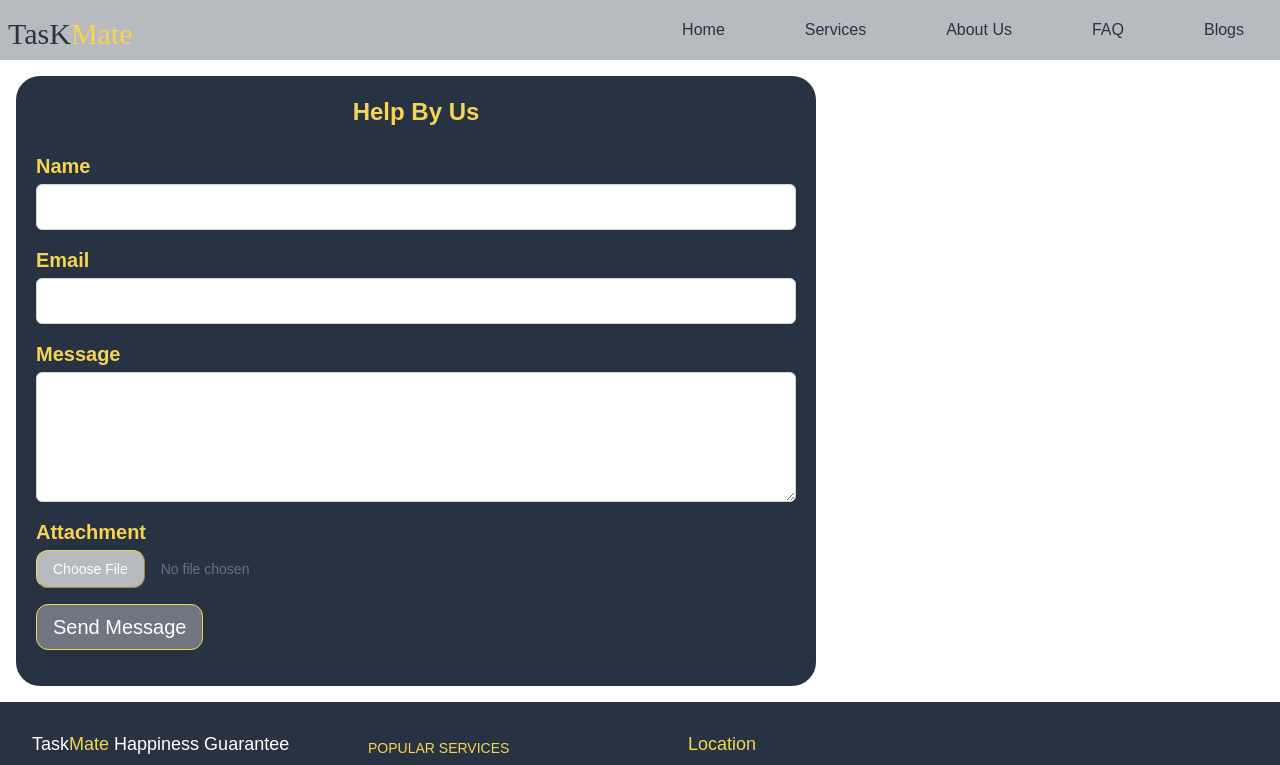
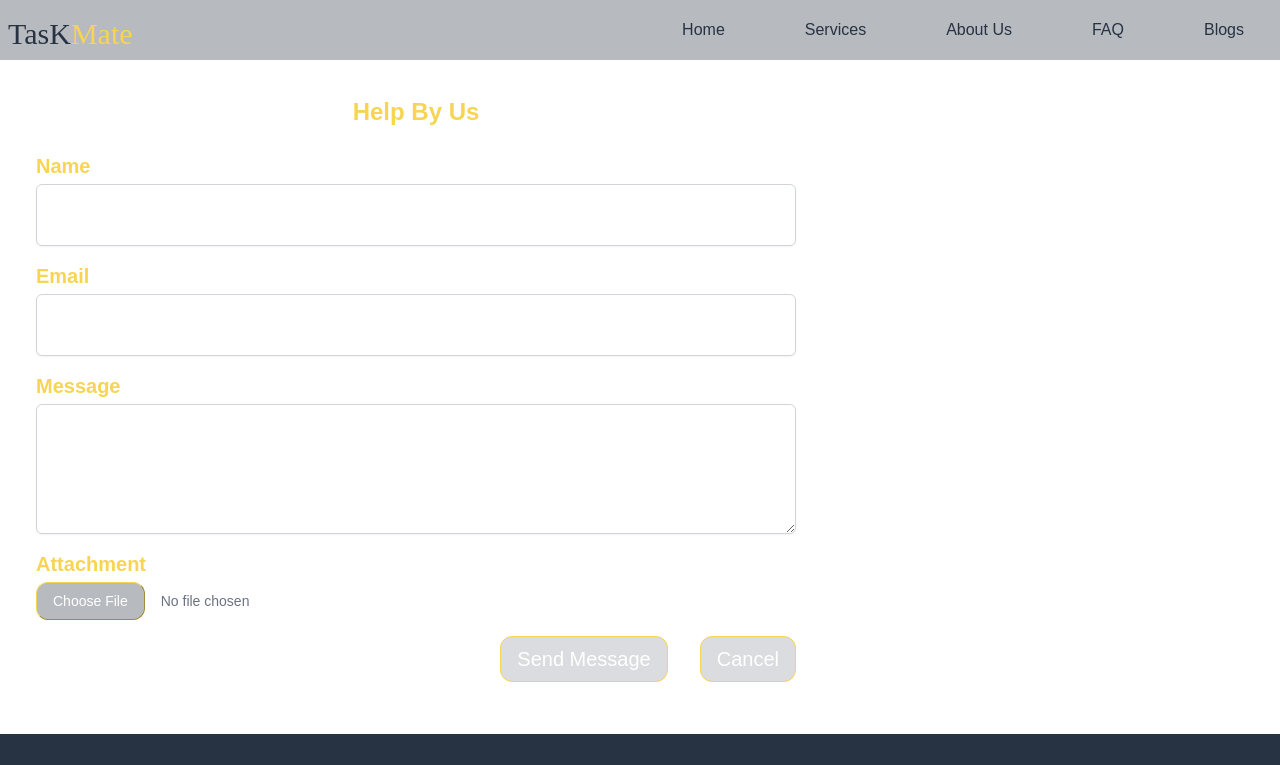
Before and after one commit to shreyathummar71/TaskMate_Frontend, a React (Vite) app: page /custHelpByUs in a window 1280 px wide. Shown: the top 765 px of the page. Built offline with nearby package versions, Linux system fonts and the light colour scheme; a web font is replaced by a local one.

Commit message:
add cancel button

```diff
--- a/src/components/customer/CustHelpByUs.jsx
+++ b/src/components/customer/CustHelpByUs.jsx
@@ -1,7 +1,7 @@
 import React, { useState } from "react";
 import axios from "axios";
 
-const CustHelpByUs = () => {
+const CustHelpByUs = ({ onClose }) => {
   const [formData, setFormData] = useState({
     name: "",
     email: "",
@@ -47,9 +47,8 @@ const CustHelpByUs = () => {
   };
 
   return (
-
     <div className="md:w-3/5 p-4" style={{ width: "65%" }}>
-      <section className="form-fields space-y-6 bg-primary rounded-3xl p-5 text-primary">
+      <section className="form-fields space-y-6 rounded-3xl p-5 text-primary  ">
         <div className="text-xl font-normal mb-4 font-primary text-secondary">
           <h2 className="text-2xl font-bold mb-6 text-center">Help By Us</h2>
           <form onSubmit={handleSubmit} className="space-y-4">
@@ -67,7 +66,7 @@ const CustHelpByUs = () => {
                 value={formData.name}
                 onChange={handleChange}
                 required
-                className="form-input block w-full mt-1 text-primary bg-white border p-2 mb-3 border-gray-300 rounded-md shadow-sm focus:border-indigo-500 focus:ring focus:ring-indigo-200 focus:ring-opacity-50"
+                className="form-input block w-full mt-1 text-primary bg-white border p-4 mb-3 border-gray-300 rounded-md shadow-sm focus:border-indigo-500 focus:ring focus:ring-indigo-200 focus:ring-opacity-50"
               />
             </div>
             <div>
@@ -84,7 +83,7 @@ const CustHelpByUs = () => {
                 value={formData.email}
                 onChange={handleChange}
                 required
-                className="form-input block w-full mt-1 text-primary bg-white border p-2 mb-3 border-gray-300 rounded-md shadow-sm focus:border-indigo-500 focus:ring focus:ring-indigo-200 focus:ring-opacity-50"
+                className="form-input block w-full mt-1 text-primary bg-white border p-4 mb-3 border-gray-300 rounded-md shadow-sm focus:border-indigo-500 focus:ring focus:ring-indigo-200 focus:ring-opacity-50"
               />
             </div>
             <div>
@@ -127,12 +126,19 @@ const CustHelpByUs = () => {
               hover:file:bg-secondary file:border file:border-secondary"
               />
             </div>
-            <div>
+            <div className="flex justify-end space-x-8 ">
               <button
                 type="submit"
                 className="bg-tertiary bg-opacity-50 border border-secondary text-white font-primary py-2 px-4 rounded-xl hover:bg-secondary"
               >
                 Send Message
+              </button>
+              <button
+                type="button"
+                onClick={onClose}
+                className="bg-tertiary bg-opacity-50 border border-secondary text-white font-primary py-2 px-4 rounded-xl hover:bg-secondary"
+              >
+                Cancel
               </button>
             </div>
           </form>
```
